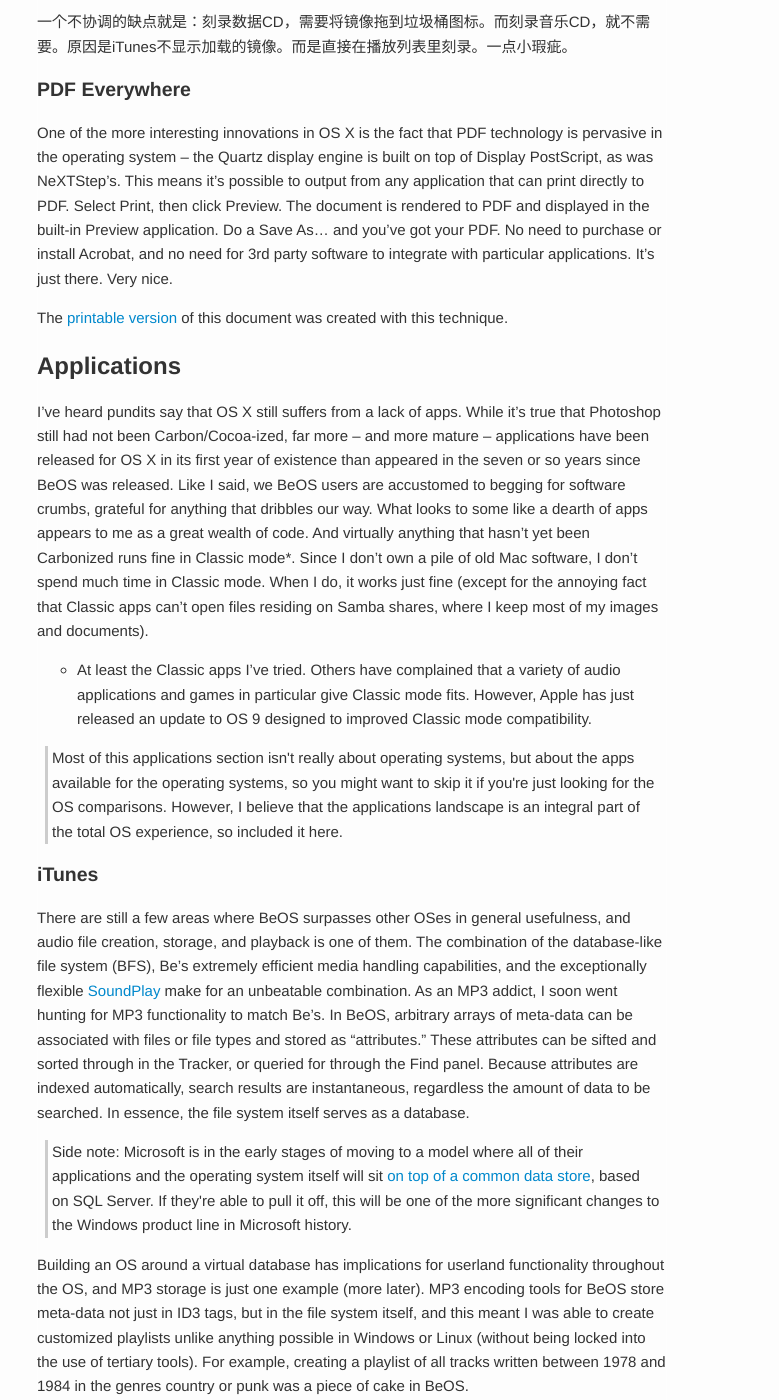
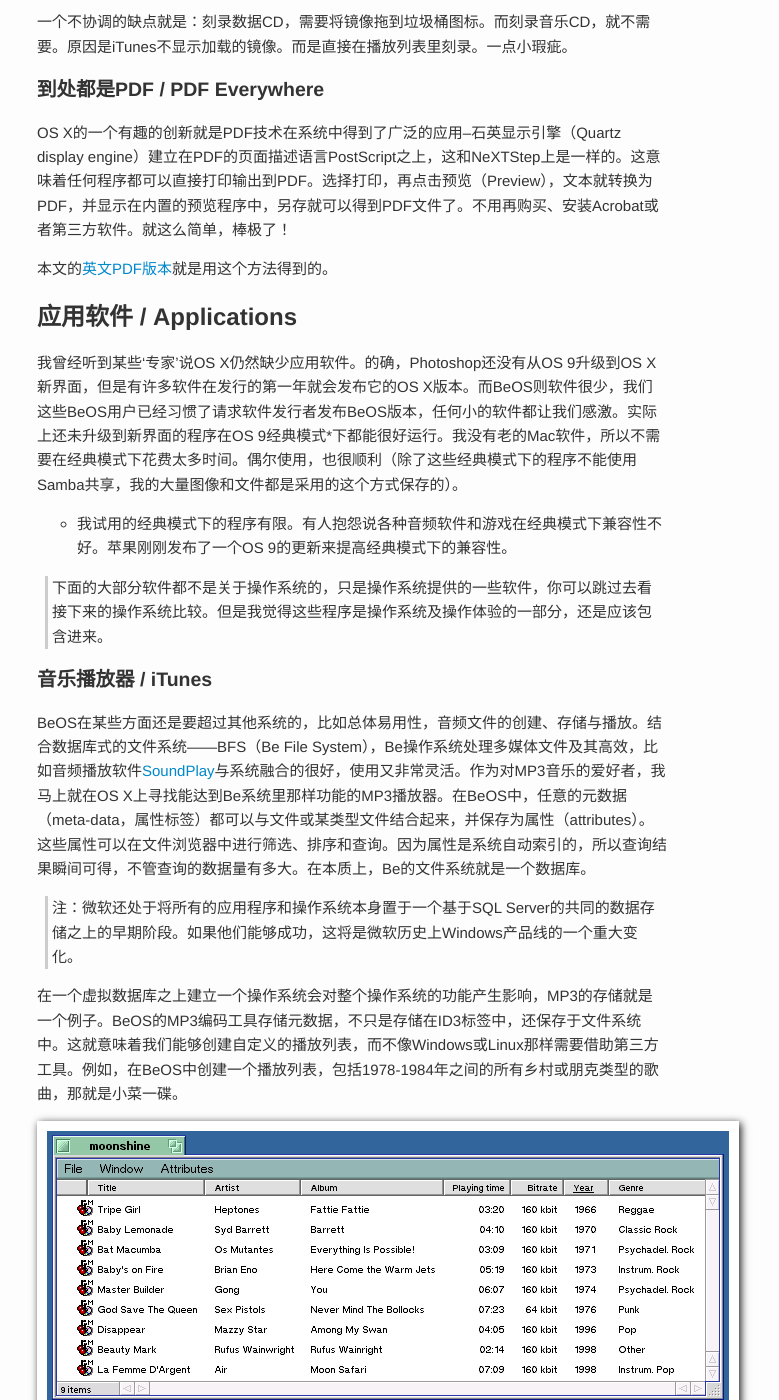
Before and after one commit to DonCN/doncn.github.com, a Jekyll site: the page built from _posts/2013-12-28-Tales-of-BeOS-Refugee.md, in a window 1280 px wide and 1400 px high, scrolled down 7256 px. Shown: the whole window, without its empty margins (288-1067 px from the left). Built offline with Jekyll 4.4.1, drawn with Linux system fonts in a browser that asks for light colours; Markdown is read by kramdown in place of the engine named in the settings; comment, search, counter and statistics services are not loaded; some of the changed text lies outside the part shown.

Commit message:
update translation

```diff
--- a/_posts/2013-12-28-Tales-of-BeOS-Refugee.md
+++ b/_posts/2013-12-28-Tales-of-BeOS-Refugee.md
@@ -1,7 +1,7 @@
 ---
 layout: post
 title: 2001：一个BeOS难民的故事(译文)(进行中...)
-summary: 本文译自[Tales of a BeOS Refugee](http://www.birdhouse.org/beos/refugee/) - Scot Hacker。原作者Scot Hacker是[BeOS Bible](http://www.amazon.com/BeOS-Bible-The-Scot-Hacker/dp/0201353776)的作者。这篇文章是他在2001年[BeOS](http://zh.wikipedia.org/zh-cn/BeOS)操作系统停止开发之后，无奈尝试转向其他操作系统，经历一番试用比较，最终转到MAC OS X。文中在多个方面比较了两种操作系统的异同，尤其是对BeOS的一些独特优势做了深入的介绍。虽然BeOS已经停止了开发，但是很多忠诚爱好者还是不愿放弃，其中一批人在2001年开始了旨在重现BeOS的Haiku OS([英文主页](http://haiku-os.org/))开源项目，目前Haiku处于Beta测试阶段。自从两年前发现了Haiku，我也成了她的忠诚粉丝。这篇文章虽然成于2001年，但是现在读来依然有趣，也非常有助于对Haiku OS的了解，特地翻译出来，希望大家喜欢。
+summary: 本文译自[Tales of a BeOS Refugee](http://www.birdhouse.org/beos/refugee/) - Scot Hacker。原作者Scot Hacker是[BeOS Bible](http://www.amazon.com/BeOS-Bible-The-Scot-Hacker/dp/0201353776)的作者。这篇文章是他在2001年[BeOS](http://zh.wikipedia.org/zh-cn/BeOS)操作系统停止开发之后，无奈尝试转向其他操作系统，经历一番试用比较，最终转到MAC OS X。文中在多个方面比较了两种操作系统的异同，尤其是对BeOS的一些独特优势做了深入的介绍。虽然BeOS已经停止了开发，但是很多忠诚爱好者还是不愿放弃，其中一批人在2001年开始了旨在重现BeOS的Haiku OS([英文主页](http://haiku-os.org/))开源项目，目前Haiku处于Beta测试阶段，在重现BeOS的同时也做了大量的改进。自从两年前发现了Haiku，我也成了她的忠诚粉丝。这篇文章虽然成于2001年，但是现在读来依然有趣，也非常有助于对Haiku OS的了解，特地翻译出来，希望大家喜欢。
 categories: [Haiku OS]
 tags: [Haiku OS]
 published: true
@@ -155,162 +155,54 @@
 一个不协调的缺点就是：刻录数据CD，需要将镜像拖到垃圾桶图标。而刻录音乐CD，就不需要。原因是iTunes不显示加载的镜像。而是直接在播放列表里刻录。一点小瑕疵。
 
 
-<h3>PDF Everywhere</h3>
+<h3>到处都是PDF / PDF Everywhere</h3>
 
 
-One of the more interesting innovations in OS X is the fact that PDF
-technology is pervasive in the operating system -- the Quartz display
-engine is built on top of Display PostScript, as was NeXTStep's. This
-means it's possible to output from any application that can print
-directly to PDF. Select Print, then click Preview. The document is
-rendered to PDF and displayed in the built-in Preview application. Do a
-Save As... and you've got your PDF. No need to purchase or install
-Acrobat, and no need for 3rd party software to integrate with particular
- applications. It's just there. Very nice.
+OS X的一个有趣的创新就是PDF技术在系统中得到了广泛的应用--石英显示引擎（Quartz display engine）建立在PDF的页面描述语言PostScript之上，这和NeXTStep上是一样的。这意味着任何程序都可以直接打印输出到PDF。选择打印，再点击预览（Preview），文本就转换为PDF，并显示在内置的预览程序中，另存就可以得到PDF文件了。不用再购买、安装Acrobat或者第三方软件。就这么简单，棒极了！
 
-The <a href="http://www.birdhouse.org/beos/refugee/beos_osx.pdf" target="_blank">printable version</a> of this document was created with this technique.
+本文的<a href="http://www.birdhouse.org/beos/refugee/beos_osx.pdf" target="_blank">英文PDF版本</a>就是用这个方法得到的。
 
 
+<h2>应用软件 / Applications</h2>
 
-<h2>Applications</h2>
+我曾经听到某些‘专家’说OS X仍然缺少应用软件。的确，Photoshop还没有从OS 9升级到OS X新界面，但是有许多软件在发行的第一年就会发布它的OS X版本。而BeOS则软件很少，我们这些BeOS用户已经习惯了请求软件发行者发布BeOS版本，任何小的软件都让我们感激。实际上还未升级到新界面的程序在OS 9经典模式*下都能很好运行。我没有老的Mac软件，所以不需要在经典模式下花费太多时间。偶尔使用，也很顺利（除了这些经典模式下的程序不能使用Samba共享，我的大量图像和文件都是采用的这个方式保存的）。
 
-I've heard pundits say that OS X still suffers from a lack of apps.
-While it's true that Photoshop still had not been Carbon/Cocoa-ized, far
- more  --  and more mature  --  applications have been released for OS X
- in its first year of existence than appeared in the seven or so years
-since BeOS was released. Like I said, we BeOS users are accustomed to
-begging for software crumbs, grateful for anything that dribbles our
-way. What looks to some like a dearth of apps appears to me as a great
-wealth of code. And virtually anything that hasn't yet been Carbonized
-runs fine in Classic mode*. Since I don't own a pile of old Mac
-software, I don't spend much time in Classic mode. When I do, it works
-just fine (except for the annoying fact that Classic apps can't open
-files residing on Samba shares, where I keep most of my images and
-documents).
-
-
-* At least the Classic apps I've tried. Others have complained that a
-variety of audio applications and games in particular give Classic mode
-fits. However, Apple has just released an update to OS 9 designed to
-improved Classic mode compatibility.
+* 我试用的经典模式下的程序有限。有人抱怨说各种音频软件和游戏在经典模式下兼容性不好。苹果刚刚发布了一个OS 9的更新来提高经典模式下的兼容性。
 
 <blockquote>
-Most of this applications section isn't really about operating systems,
-but about the apps available for the operating systems, so you might
-want to skip it if you're just looking for the OS comparisons. However, I
- believe that the applications landscape  is an integral part of the
-total OS experience, so included it here.
+下面的大部分软件都不是关于操作系统的，只是操作系统提供的一些软件，你可以跳过去看接下来的操作系统比较。但是我觉得这些程序是操作系统及操作体验的一部分，还是应该包含进来。
 </blockquote>
 
-<h3>iTunes</h3>
+<h3>音乐播放器 / iTunes</h3>
 
-There are still a few areas where BeOS surpasses other OSes in general
-usefulness, and audio file creation, storage, and playback is one of
-them. The combination of the database-like file system (BFS), Be's
-extremely efficient media handling capabilities, and the exceptionally
-flexible <a href="http://www.bebits.com/app/156" target="_blank">SoundPlay</a>
- make for an unbeatable combination. As an MP3 addict, I soon went
-hunting for MP3 functionality to match Be's. In BeOS, arbitrary arrays
-of meta-data can be associated with files or file types and stored as
-"attributes." These attributes can be sifted and sorted through in the
-Tracker, or queried for through the Find panel. Because attributes are
-indexed automatically, search results are instantaneous, regardless the
-amount of data to be searched. In essence, the file system itself serves
- as a database.
+BeOS在某些方面还是要超过其他系统的，比如总体易用性，音频文件的创建、存储与播放。结合数据库式的文件系统——BFS（Be File System），Be操作系统处理多媒体文件及其高效，比如音频播放软件<a href="http://www.bebits.com/app/156" target="_blank">SoundPlay</a>与系统融合的很好，使用又非常灵活。作为对MP3音乐的爱好者，我马上就在OS X上寻找能达到Be系统里那样功能的MP3播放器。在BeOS中，任意的元数据（meta-data，属性标签）都可以与文件或某类型文件结合起来，并保存为属性（attributes）。这些属性可以在文件浏览器中进行筛选、排序和查询。因为属性是系统自动索引的，所以查询结果瞬间可得，不管查询的数据量有多大。在本质上，Be的文件系统就是一个数据库。
 
 <blockquote>
-Side note: Microsoft is in the early stages of moving to a model where
-all of their applications and the operating system itself will sit <a href="http://www.idg.net/crd_idgsearch_0.html?url=http%3A%2F%2Fwww%2Einfoworld%2Ecom%2Farticles%2Fhn%2Fxml%2F01%2F12%2F05%2F011205hndatastore%2Exml&amp;sc" target="_blank">on top of a common data store</a>,
- based on SQL Server. If they're able to pull it off, this will be one
-of the more significant changes to the  Windows product line in
-Microsoft history.
+注：微软还处于将所有的应用程序和操作系统本身置于一个基于SQL Server的共同的数据存储之上的早期阶段。如果他们能够成功，这将是微软历史上Windows产品线的一个重大变化。
 </blockquote>
 
-Building an OS around a virtual database has implications for userland
-functionality throughout the OS, and MP3 storage is just one example
-(more later). MP3 encoding tools for BeOS store meta-data not just in
-ID3 tags, but in the file system itself, and this meant I was able to
-create customized playlists unlike anything possible in Windows or Linux
- (without being locked into the use of tertiary tools). For example,
-creating a playlist of all tracks written between 1978 and 1984 in the
-genres country or punk was a piece of cake in BeOS.
-
-
+在一个虚拟数据库之上建立一个操作系统会对整个操作系统的功能产生影响，MP3的存储就是一个例子。BeOS的MP3编码工具存储元数据，不只是存储在ID3标签中，还保存于文件系统中。这就意味着我们能够创建自定义的播放列表，而不像Windows或Linux那样需要借助第三方工具。例如，在BeOS中创建一个播放列表，包括1978-1984年之间的所有乡村或朋克类型的歌曲，那就是小菜一碟。
 
 <div align="center">
 <img src="/images/TalesBeOS-id3attrs.gif" alt="id3attrs" height="274" width="682">
 </div>
-<i>A Tracker view of MP3 files, with multiple attributes showing and the
- actual filenames hidden. Notice how much data is displayed in the
-Tracker simultaneously. Even if the OS X Finder did support meta-data,
-it wouldn't be able to pack this much data into a viewable space without
- using a smaller font. But since Tinker Tool does let you change the
-Finder font, we can probably expect to see that enabled by Apple  in a
-future version of OS X.</i>
+<i>文件浏览器Tracker中的MP3文件列表，包含了多种属性，而隐藏了实际文件名。注意浏览器同时显示了多少属性信息。尽管OS X的查询工具Finder也支持元数据，但是它也无法在视图内显示这么多的数据，除非缩小字体。既然Tinker工具可以改变Finder的字体，那么我们或许可以期待未来的OS X在这方面做出改进。</i>
 
-
-
-
-
-My collection is meticulously ID3 tagged, but I had resigned myself to
-the fact that I was going to sacrifice having these custom playlists in
-OS X. But as I expanded the iTunes window and enabled more of the ID3
-columns, I realized I could sort through the collection by pretty much
-any criteria. The small search window at the top of the app looked too
-innocent to be powerful, but I soon realized it was capable of finding
-strings in any ID3 field. Drag the search results into a new playlist,
-and I had replicated the BFS database functionality, without the
-assistance of attributes. While these large-collection searches on
-arbitrary criteria are no faster in iTunes than they are in BFS (both
-are essentially immediate), iTunes wins because everything happens
-within a single interface.
-
+我收藏的mp3音乐文件包含了详细的ID3标签，但是我在OS X中不得不顺从地接受事实，牺牲我那些自定义的播放列表。为了能显示更多的ID3列，我放大了iTunes窗口。我意识到可以用很多规则整理我的音乐文件。应用程序顶部的小的搜索窗口看起来不怎么样，可我很快意识到它能在任何ID3标签字段找到字符串。将搜索结果拖到一个新的播放列表，我就可以重现BFS的数据库功能，而无需属性功能。虽然在iTunes中，这些大量的，按任意规则的搜索不比直接在BFS文件系统下更快，但都是很快就能完成。在OS X下，因为一切都发生在iTunes这样单一的窗口内，反而会更好。
 
 <div align="center">
 <a href="http://www.birdhouse.org/beos/refugee/itunes.gif" target="_blank"><img src="/images/TalesBeOS-itunes.jpg" alt="itunes" border="0" height="304" width="500"></a>
 </div>
-<i>iTunes lets me store and query on the same array of metadata that
-BeOS does, except that BeOS does it without locking me into a single
-playback application (and one provided by the OS vendor at that).
-Unfortunately, I can't see this same meta-data in the Finder, as I can
-in BeOS, and I can't query for it from Sherlock, like I can in BeOS. But
- I gotta admit, the iTunes playlist manager is genuinely useful, and
-reasonably attractive. iTunes skins would be nice. Click for larger
-image.</i>
+<i>iTunes可以实现跟BeOS一样的元数据的存储和查询，只是BeOS限定在一个由操作系统供应商提供单一播放软件中。不幸的是，我无法在Finder中看到相同的元数据，而我在BeOS下就可以；我不能从Sherlock中查询，而BeOS下就可以。但我得承认，iTunes播放列表管理真的很好用，很有吸引力。此外，iTunes的皮肤更棒。</i>
+
+iTunes给我的另一个惊喜是，有一天我用一个批处理工具批量修改mp3文件的名字。我以为修改后所有的文件名称都改变了，需要重新建立播放列表。但是，当操作完之后，我惊讶的发现，所有的播放列表仍然完好。这是符号链接的魔力，它在对象移动时还能保持链接。这样的功能在老的Mac用户看来是理所当然的，但对我传统的x86思维却是极大的震撼。
+
+我对iTunes的一大抱怨就是缺少插件。目前，我见到的唯一的插件是可视化工具（visualizers）。用起来不错，但是谁在乎呢？我希望的是一些真正有用的插件，就像WinAmp或者BeOS的SoundPlay的那种插件。最近，我花了一晚上时间，尝试了能在<a href="http://www.versiontracker.com/" target="_blank">VersionTracker</a>找到的各种MP3播放器。我所需要的就是在某个指定端口广播前降低采样频率。可我还是空手而归。而用BeOS的SoundPlay实现同样的功能就很容易——启用LiveEncoder插件，指定使用的位率（比特率）、采样频率以及广播端口就好了。这样你在SoundPlay播放的音乐也会同时广播到网络。BeOS还有各种工具来控制你的MP3收藏，即使是远程的，比如搜索、随机播放，远程建立播放列表等等。我不知道iTunes的插件是否有这些功能，还是因为某些原因开发者没有实现，可插件目录却是开放的，很怪。
+
+OS X的强项是它的iTunes有非常棒的播放列表管理，而BeOS则是任何关于MP3的创建、保存、远程控制、立体声接口等等。
 
 
-Another pleasant iTunes surprise came the day I used a batch tool to
-rename thousands of MP3s at once. I expected that I would have to
-rebuild all my iTunes playlists afterwards, since I expected all the
-filename references to be broken. But when the operation was complete, I
- was amazed to discover all my playlists perfectly intact. Ah, the magic
- of symlinks (aliases) that don't break when the target is moved  --  a
-luxury that old-time Mac users probably take for granted, but which
-fairly blew my crusty, bigoted x86 mind.
-
-My one big complaint with iTunes is the lack of available plug-ins for
-it. So far, the only iTunes plug-ins I've seen are visualizers. Fun, but
- who cares?  What I'd like to see are some of the really useful plug-ins
- you see for WinAmp, or for BeOS' SoundPlay. Recently I spent an evening
- trying every MP3 streamer I could find on <a href="http://www.versiontracker.com/" target="_blank">VersionTracker</a>.
- All I wanted was something capable of down-sampling audio before
-broadcasting it out over a specified port. I came up empty-handed. On
-the other hand, doing the same from SoundPlay in BeOS is cake - enable
-the LiveEncoder plug-in, tell it what bitrate and sampling frequency to
-use, which port to broadcast over, and you're done. Anything you're
-currently playing in SoundPlay will also be broadcast over the internet.
- And there are a variety of BeOS tools you can use to control your MP3
-collection remotely as well (e.g. search through, skip around in, build
-playlists over the web...) I don't know if the iTunes plug-in doesn't
-allow this, or whether it just hasn't occurred to developers for some
-reason, but the category is oddly wide open.
-
-Point goes to OS X for iTunes' excellent playlist manager, and to BeOS
-for just about everything else related to MP3 creation, storage, remote
-control, stereo interface, etc.
-
-
-<h3>iMovie, iDVD</h3>
+<h3>视频播放 / iMovie, iDVD</h3>
 
 Since Apple wants to be taken seriously as the "digital hub" of your
 life, it makes sense for them to include a basic movie making
@@ -356,9 +248,6 @@
  for DV editing.
 
 Point goes to OS X, with caveats.
-
-
-
 
 
 <h3>Camera</h3>
@@ -443,7 +332,6 @@
 Point goes to OS X.
 <i>*Note: Productive 3 was just released for Windows, and the company
 has announced plans to release a Linux version in the near future.</i>
-
 
 
 <h3>Browsers and E-Mail</h3>
@@ -564,10 +452,7 @@
 
 Point: love-love.
 
-
-
 <h3>X Compatibility</h3>
-
 
 For those wanting to run *nix applications both BeOS and OS X have the
 ability to run an X server and client, and to run X applications. In OS
@@ -586,10 +471,7 @@
  by Carbon/Cocoa apps or by Classic mode. I'm happy to let XonX remain
 the domain of people who keep one foot planted firmly in the *nix world.
 
-
-
 Point goes to OS X.
-
 
 <h3>Software Costs</h3>
 
@@ -610,8 +492,6 @@
 extremely high in general - independent Mac OS developers really seem to
  put a lot of care into their craft. In a way, software for Mac OS is
 kind of like Apple hardware - you pay more, but you  also get more.
-
-
 
 <h2>Community</h2>
 
@@ -660,8 +540,6 @@
 helped Rob to edit his excellent <a href="http://homepage.mac.com/rgriff/osxguide2.html" target="_blank">OS X Power Guide</a>, which I highly recommed to anyone looking for ways to get more productive in OS X quickly.
 </blockquote>
 
-
-
 <h2>Happiness Quotient</h2>
 
 So. I'm using this OS that provides a great experience. Everywhere I
@@ -677,9 +555,7 @@
 protection, all kinds of open source networking software, and a Unix
 command line.
 
-
 I know I'm not alone in finding OS X a happy campground for the despairing BeOS refugee. This LiveJournal <a href="http://www.livejournal.com/talkread.bml?itemid=13186510&amp;view=16922846#t16922846" target="_blank">comment</a> from Balatro mirrors my own experiences pretty accurately:
-
 
 <blockquote>
 I suffered with OS9 for a while, it was usable but crash prone. Then OS X
@@ -696,8 +572,6 @@
 
 
 <h1>The Bad and The Ugly</h1>
-
-
 
 Overall, I'm happier than a pig in shit. What could I possibly find to complain about?
 
@@ -871,10 +745,6 @@
 
 </ul>
 
-
-
-
-
 OS X's closest approximation is the pathetic <a href="http://www.Mac%20OS%20Xhints.com/article.php?story=2001103013060434" target="_blank">comments field</a>,
  which is a pain to use (hell, you can't even enter Comments directly
 into the Finder), and which offers next to nothing in comparison to BFS
@@ -888,7 +758,6 @@
  and its type can be gleaned from the HTTP header, without use of
 extensions), and BeOS web servers don't need to maintain separate MIME
 tables - each file's type is taken directly from the file system.
-
 
 Attributes are used by StyledEdit to allow for rich formatting in plain
 text documents, which are still viewable as plain text on other
@@ -977,7 +846,6 @@
 flexibility, but could surpass it.
 
 
-
 The other part of the problem is that OS X offers no central file types
 preferences panel. It needs one, badly. Without it, OS X will never be
 able to depart from the cursed practice of respecting the Creator code,
@@ -1013,8 +881,6 @@
 A central FileTypes panel would be more intuitive, more powerful, and
 would give the user much more control over every aspect of file types
 and bindings.
-
-
 
 <div align="center">
 <img src="/images/TalesBeOS-filetypes.jpg" alt="be_filetypes" border="0" height="406" width="570">
@@ -1178,10 +1044,6 @@
 Tracker add-ons. Having the functionality of the file manager be
 essentially infinitely expandable is a powerful feature, and I'm looking
  forward to seeing that functionality restored in OS X.
-
-
-
-
 
 <i>* Sherlock has other advantages if you want to use it to search the
 Internet, but I'm happy with the mighty Google, and get the impression
```
